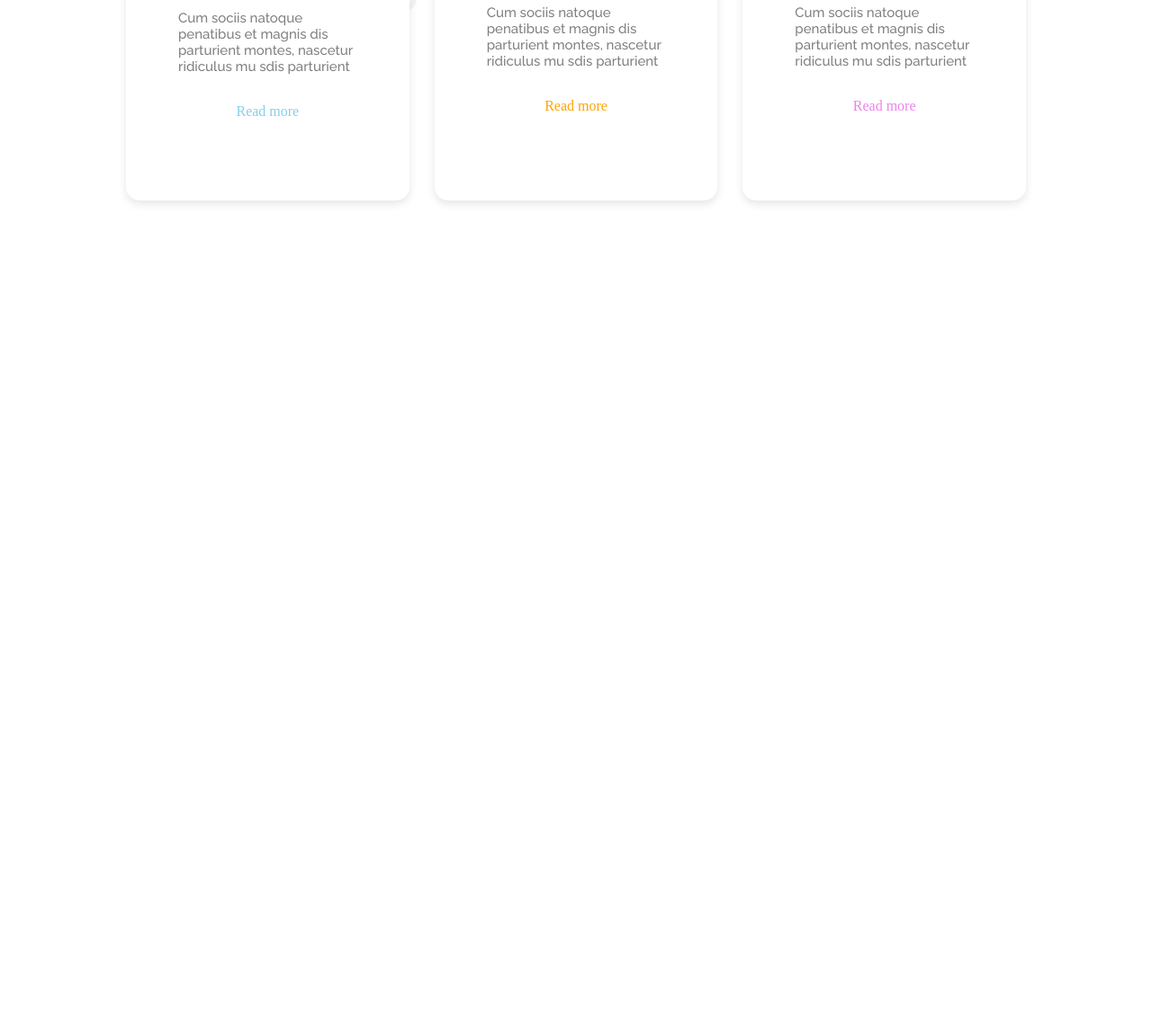
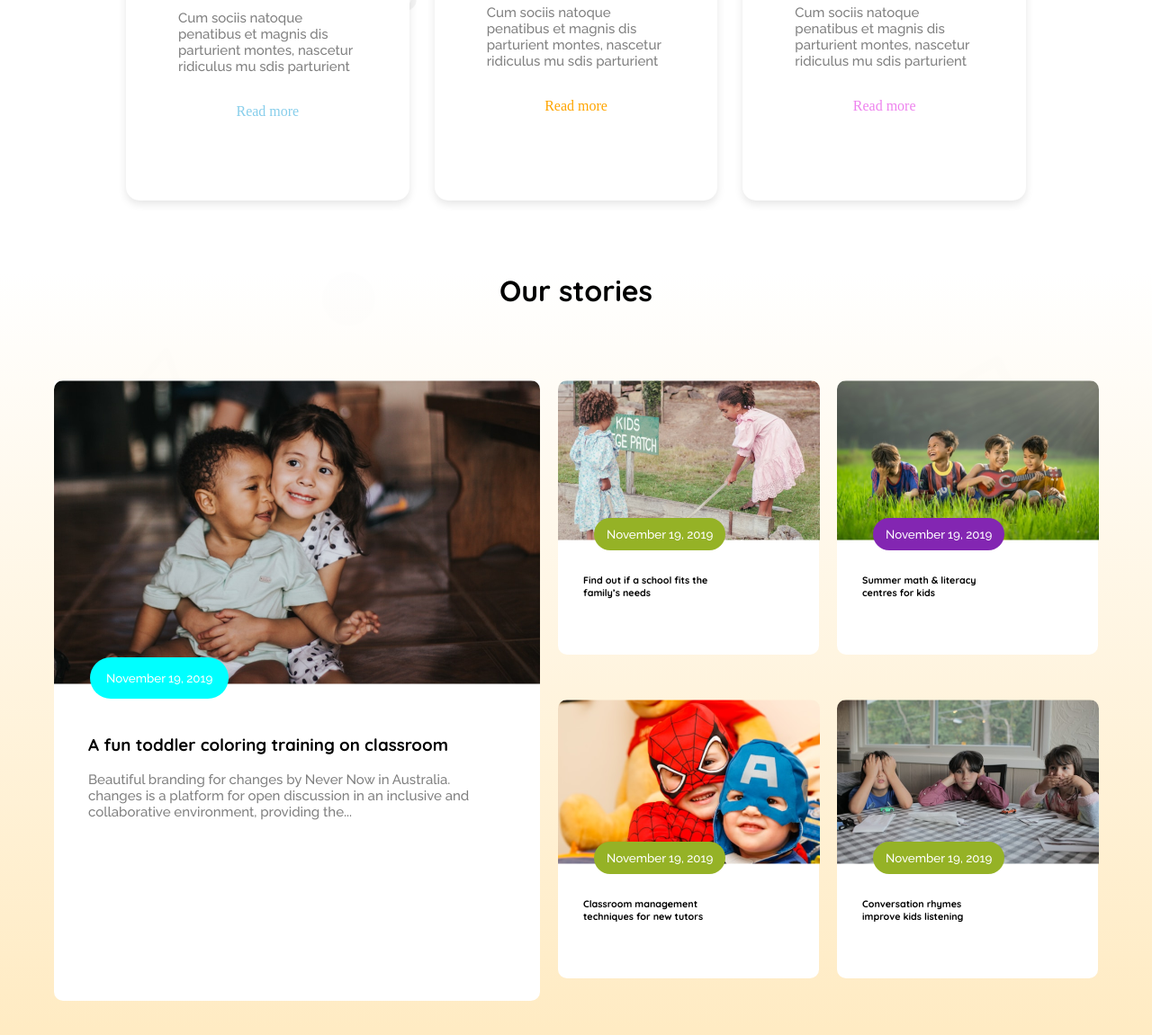
Before and after one commit to Mashrur97/Assignment-2, a plain HTML site: page index.html in a window 1280 px wide. Shown: the part 1201-2352 px from the top of the page at 90% size. Before the commit the page ends 1504 px from the top, so only its background shows below. Drawn offline with Linux system fonts and the light colour scheme.

Commit message:
added story

```diff
--- a/index.html
+++ b/index.html
@@ -75,6 +75,57 @@
             </div>
         </div>
     </div>
+    <div class="mainstory">
+    <h1 class="quicksand-bold  align txt">Our stories</h1>
+    <div class="story">
+     <div class="m-container">
+
+     <div class="big-card">
+        <img src="assets/story-1.png" alt="" id="s1-img">
+        <button class="btn3 raleway-medium">November 19, 2019</button>
+        <div class="cardtxt">
+            <h3 class="quicksand-bold">A fun toddler coloring training on classroom</h3>
+            <p class="raleway-medium grey cdesc">Beautiful branding for changes by Never Now in Australia.
+                changes is a platform for open discussion in an inclusive and
+                collaborative environment, providing the...</p>
+        </div>
+</div>
+        <div class="small-cards">
+        <div class="sscard">
+            <img src="assets/story-2.png" alt="" class="simg">
+            <button class="btn4 raleway-medium">November 19, 2019</button>
+            <div class="scard">
+                <h6 class="quicksand-bold">Find out if a school fits the <br>family’s needs</h6>
+            </div>
+        </div>
+        <div class="sscard">
+            <img src="assets/story-3.png" alt="" class="simg">
+            <button class="btn5 raleway-medium">November 19, 2019</button>
+            <div class="scard">
+                <h6 class="quicksand-bold">Summer math & literacy <br>centres for kids</h6>
+            </div>
+        </div>
+        <div class="sscard">
+            <img src="assets/story-4.png" alt="" class="simg">
+            <button class="btn4 raleway-medium">November 19, 2019</button>
+            <div class="scard">
+                <h6 class="quicksand-bold">Classroom management <br>techniques for new tutors</h6>
+            </div>
+        </div>
+        <div class="sscard">
+            <img src="assets/story-5.png" alt="" class="simg">
+            <button class="btn4 raleway-medium">November 19, 2019</button>
+            <div class="scard">
+                <h6 class="quicksand-bold">Conversation rhymes
+                    <br>improve kids listening</h6>
+            </div>
+        </div>
+        </div>
+     </div>
+    </div>
+    <div class="btn6"><button class="btn2">View more</button></div>
+
+</div>
     </main>
     <footer>
 
--- a/styles/style.css
+++ b/styles/style.css
@@ -159,14 +159,105 @@ background-color: white;
   font-size: 24px;
 }
 
+.mainstory{
 
+ /* background-image: url(../assets/bg.png);
+ background:
+ linear-gradient(to top, #FFF4DC, transparent 80%) no-repeat;  */
+ background-image:
+    linear-gradient(to top, rgba(255, 230, 180, 0.9), rgba(255, 255, 255, 0.9)),
+    url(../assets/bg.png);
+  background-size: cover;
+  background-position: center;
+  background-repeat: no-repeat;
+}
+.story{
+  margin-top: 80px;
+  display: flex;
+  justify-content: center;
+}
+.align{
+  text-align: center;
+}
 
+.big-card{
+  height: 690px;
+  width: 540px;
+  border-radius: 0 0 10px 10px;
+  background-color: white;
+}
+.cdesc{
+  font-size: 15px;
+}
+.cardtxt{
+   padding-left: 38px;
+   padding-right: 68px;
+   padding-bottom:  50px;
+}
+#s1-img{
+  border-radius: 10px 10px 0 0;
+  margin-bottom: -20px;
+}
+.btn3{
+  background-color: aqua;
+  color: white;
+  border: none;
+  padding: 15px 18px;
+  border-radius: 30px;
+  margin-top: -30px;
+  margin-left: 40px;
+  margin-bottom: 20px;
+}
+.btn4{
+  background-color: #95B226;
+  color: white;
+  border: none;
+  padding: 10px 14px;
+  border-radius: 30px;
+  margin-top: -30px;
+  margin-left: 40px;
+  margin-bottom: 15px;
+}
+.btn5{
+  background-color: #8326b2;
+  color: white;
+  border: none;
+  padding: 10px 14px;
+  border-radius: 30px;
+  margin-top: -30px;
+  margin-left: 40px;
+  margin-bottom: 15px;
+}
 
+.sscard{
+  height: 300px;
+  width: 290px;
+  margin-bottom: 20px;
+}
+.scard{
+  margin-top: -51px;
+  padding: 37px 28px ;
+  border-radius: 0 0 10px 10px;
+  background-color: white;
 
-
-
-
-
+}
+.simg{
+  border-radius: 10px 10px 0 0;
+  margin-bottom: -20px;
+}
+.small-cards{
+  display: grid;
+  grid-template-columns: repeat(2, 1fr);
+  gap: 20px;
+}
+.m-container{
+  display: flex;
+  gap: 20px;
+  margin-bottom: 140px;
+}
+.btn6{
+  display: none;
+}
 
 
 
@@ -232,4 +323,23 @@ background-color: white;
       margin: 0;
       margin-bottom: 80px;
     }
+    .big-card{
+      display: none;
+    }
+    .btn6{
+      margin-top: -100px;
+      display: flex;
+      justify-content: center;
+      align-items: center;
+    }
+    .m-container{
+      margin-bottom: 200px;
+    }
+    .simg{
+      width: 100%;
+    }
+    .sscard{
+      height: 280px;
+      width: 250px;
+    }
   }
```
